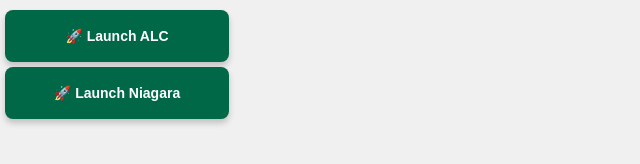
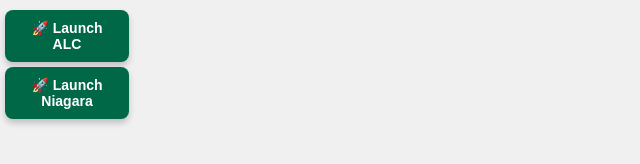
Before and after one commit to armauer/alc_redirect, a plain HTML site: page index.html in a window 1280 px wide. Shown: the whole page, without its empty margins (0-640 px from the left). Drawn offline with Linux system fonts and the light colour scheme.

Commit message:
Update index.html
css adjustment

```diff
--- a/index.html
+++ b/index.html
@@ -23,7 +23,7 @@
       text-decoration: none;
       margin: 5px;
       box-shadow: 0 4px 6px rgba(0,0,0,0.2);
-      width: 200px;                /* fixed width */
+      width: 100px;                /* fixed width */
       height: 40px;                /* fixed height for consistency */
       text-align: center;
     }
```
